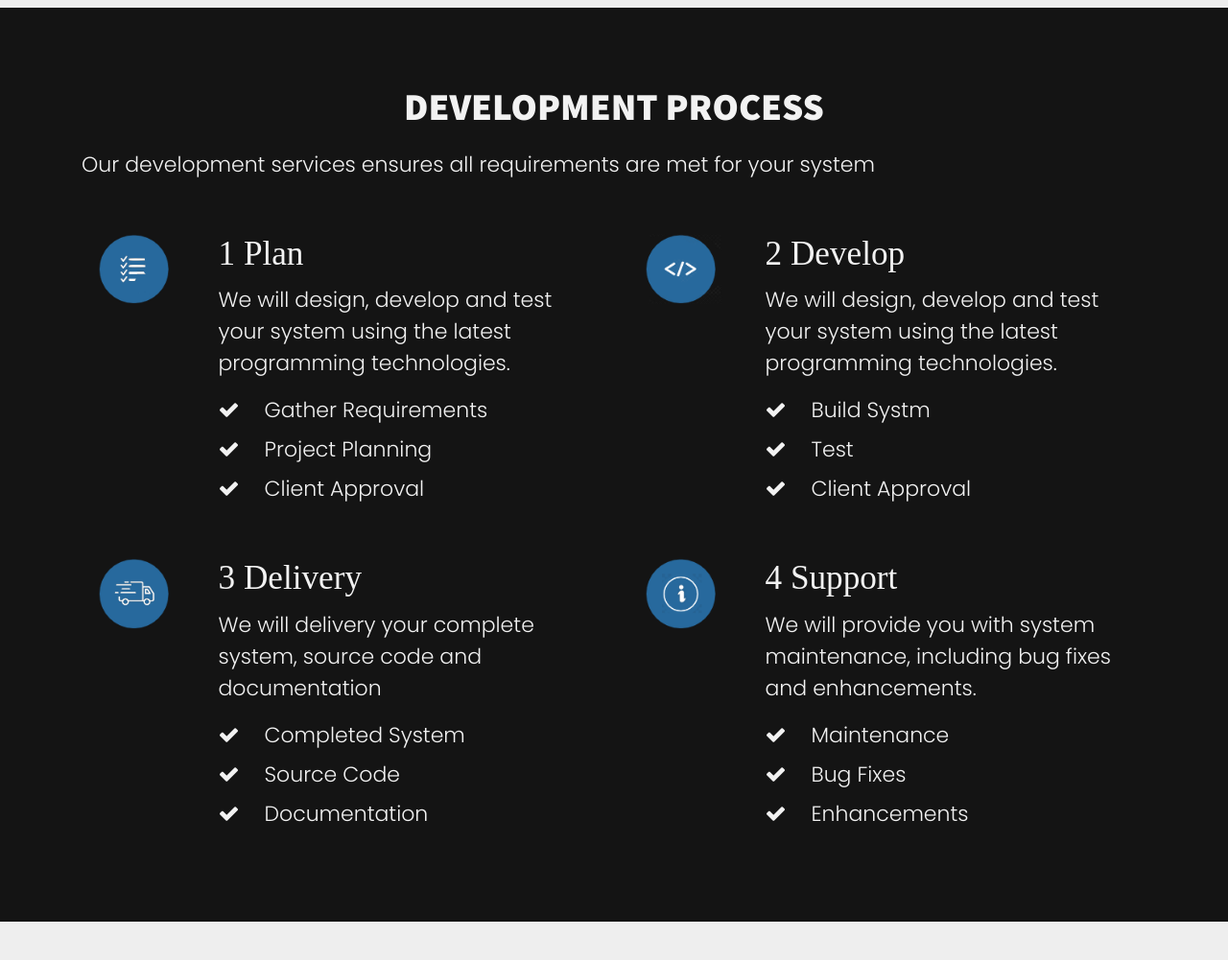
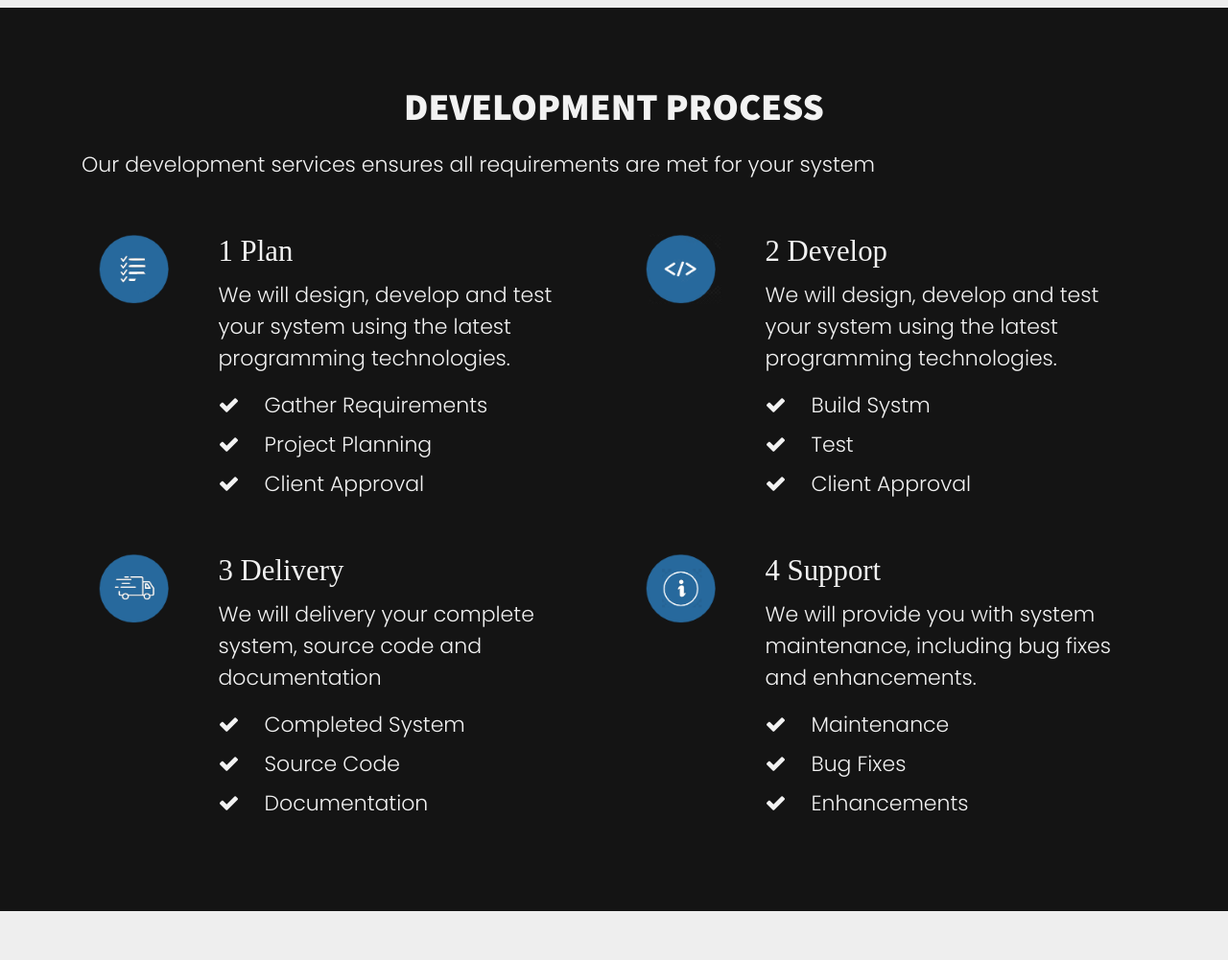
Before and after one commit to l-panther/l-panther.github.io, a PHP site: page / in a window 1280 px wide. Shown: the part 1912-2913 px from the top of the page at 96% size. Run offline with PHP 8.4, Linux system fonts and the light colour scheme; some web fonts are replaced.

Commit message:
Add files via upload

```diff
--- a/css/styles.css
+++ b/css/styles.css
@@ -303,8 +303,9 @@ button:hover { cursor: pointer; }
 
 #development h3 {
 	padding-bottom: 10px;
-	font-size: 1.6em;
+	font-size: 1.4em;
 	font-family: "Love Ya Like A Sister";
+	text-align: center;
 }
 
 #development dt {
```
